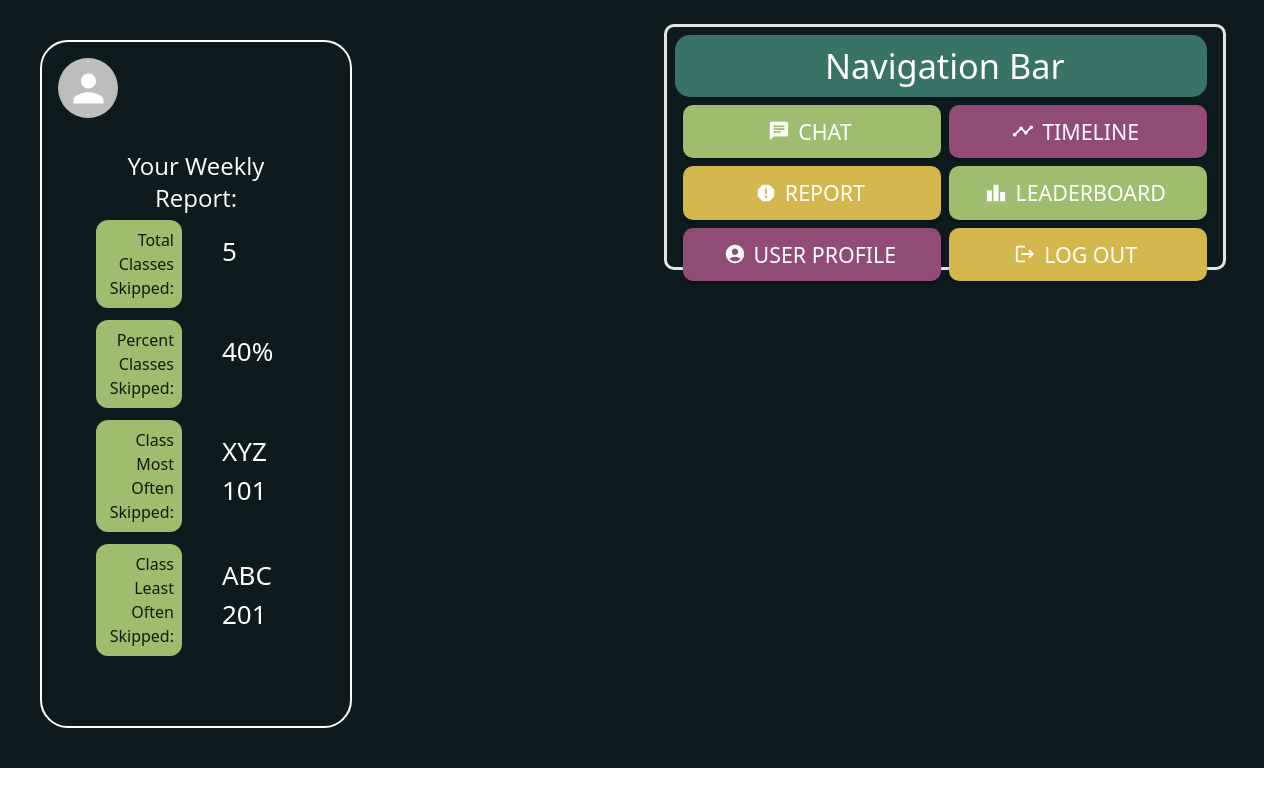
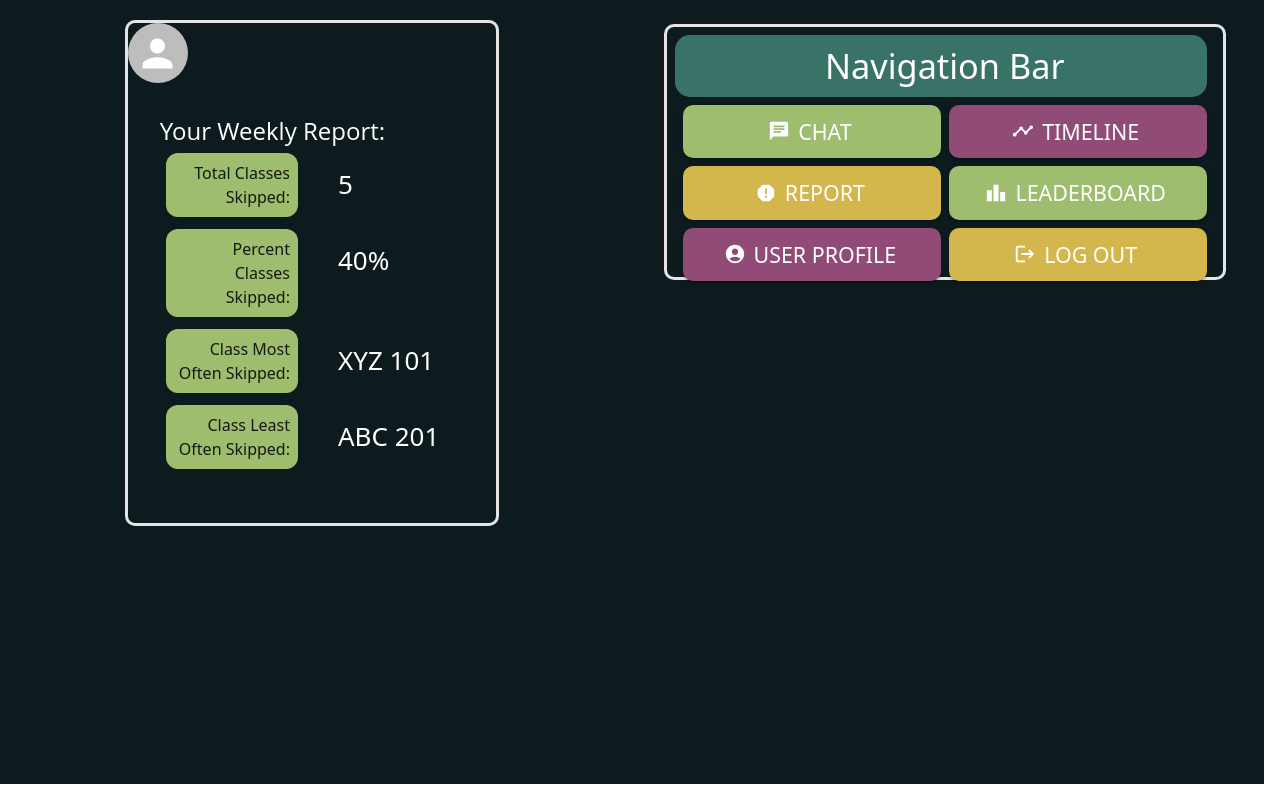
Before and after one commit to cis350/project-frou-frous, a React (Create React App) app: page /user/1 in a window 1280 px wide. Built offline with nearby package versions, Linux system fonts and the light colour scheme; no server answers; what axios-mock-adapter would draw is missing.

Commit message:
minor fixes

```diff
--- a/src/Components/NavBar.jsx
+++ b/src/Components/NavBar.jsx
@@ -42,7 +42,7 @@ function NavBar({ setPage }) {
         direction="column"
         alignItems="center"
         margin={3}
-        sx={{ width: '90%', height: '32%', border: '3px solid #E5E5E5', borderRadius: '10px', backgroundColor: '#0D1B1E' }}
+        sx={{ width: '90%', height: '32vh', border: '3px solid #E5E5E5', borderRadius: '10px', backgroundColor: '#0D1B1E' }}
       >
         <Grid item xs={12} alignItems="center" justifyContent="center" spacing={1} container direction="row" sx={{ p: 2, flexGrow: 1 }}>
           <Grid item xs={12} md={12} alignItems="center" justifyContent="center" sx={{ backgroundColor: '#397367', borderRadius: '15px' }}>
--- a/src/Components/UserCard.jsx
+++ b/src/Components/UserCard.jsx
@@ -31,7 +31,7 @@ function UserCard(props) {
   const [profilePhoto, setProfilePhoto] = useState('');
   const [skipHistory, setSkipHistory] = useState(''); //eslint-disable-line
   const [totalClasses, setTotalClasses] = useState(''); //eslint-disable-line
-  const { userId, page } = props; //eslint-disable-line
+  const { userId } = props;
 
   useEffect(() => {
     async function fetchUserData() {
@@ -47,22 +47,18 @@ function UserCard(props) {
     }
 
     fetchUserData();
-  }, [userId, page]);
+  }, [userId]);
 
   return (
     <Card
       variant="outlined"
       sx={{
-        borderRadius: 7,
-        width: 1 / 2,
-        minWidth: 300,
-        minHeight: 400,
-        margin: 5,
-        padding: 2,
-        boxShadow: 0,
+        borderRadius: '10px',
+        width: '60%',
         backgroundColor: '#0d1b1e',
-        border: '2px solid',
-        borderColor: 'white',
+        border: '3px solid #E5E5E5',
+        margin: 'auto',
+        marginTop: '20px',
       }}
     >
       <Grid container spacing={2}>
--- a/src/Views/UserPageView.jsx
+++ b/src/Views/UserPageView.jsx
@@ -11,11 +11,11 @@ function UserPageView() {
     <Grid
       container
       spacing={2}
-      sx={{ width: '100%', height: '100%', backgroundColor: '#0D1B1E' }}
+      sx={{ width: '100vw', height: '100vh', backgroundColor: '#0D1B1E' }}
     >
       <Grid item xs={6} justifyContent="center">
         {page === 'Timeline' && <Timeline userId={12345} page={page} />}
-        {page === 'Profile' && <UserCard userId={12345} page={page} />}
+        {page === 'Profile' && <UserCard userId={12345} />}
       </Grid>
       <Grid item xs={6} justifyContent="center">
         <NavBar setPage={setPage} />
```
